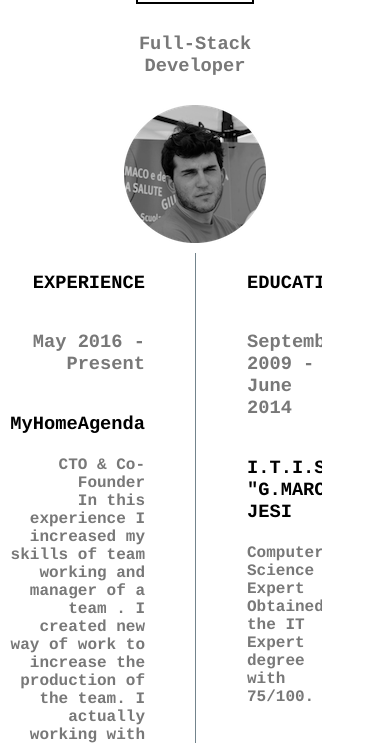
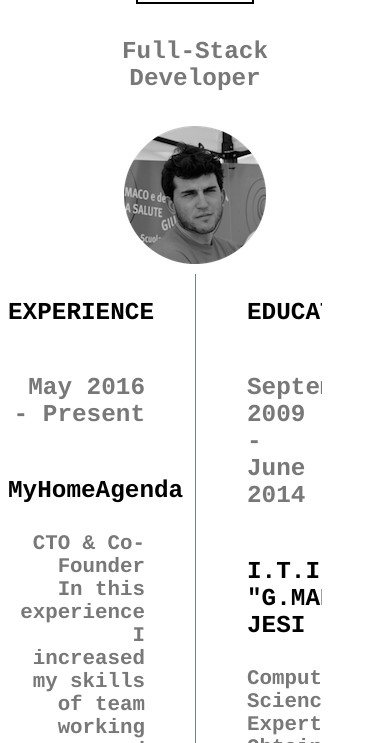
Before and after one commit to rokity/rokity.github.io, a plain HTML site: page index.html in a window 390 px wide. Shown: the part 101-844 px from the top of the page. Drawn offline with Linux system fonts and the light colour scheme.

Commit message:
change font-size for responsive

```diff
--- a/static/css/cv.css
+++ b/static/css/cv.css
@@ -9,8 +9,27 @@
         border: 2px solid black;
 }
 
+@media (max-width: 640px)
+{
+body {font-size:1.3rem;}
+}
 
+@media (min-width: 641px)
+{
+body {font-size:1.2rem;}
+}
+
+@media (min-width:960px)
+{
+body {font-size:1.4rem;}
+}
+
+@media (min-width:1100px)
+{
+body {font-size:1.6rem;}
+}
 
 body{
+
   font-family:   'Inconsolata', Courier;
 }
```
